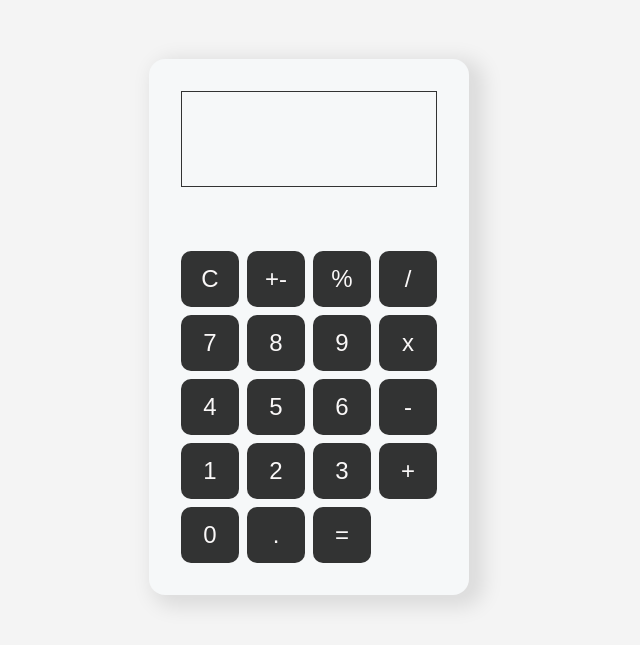
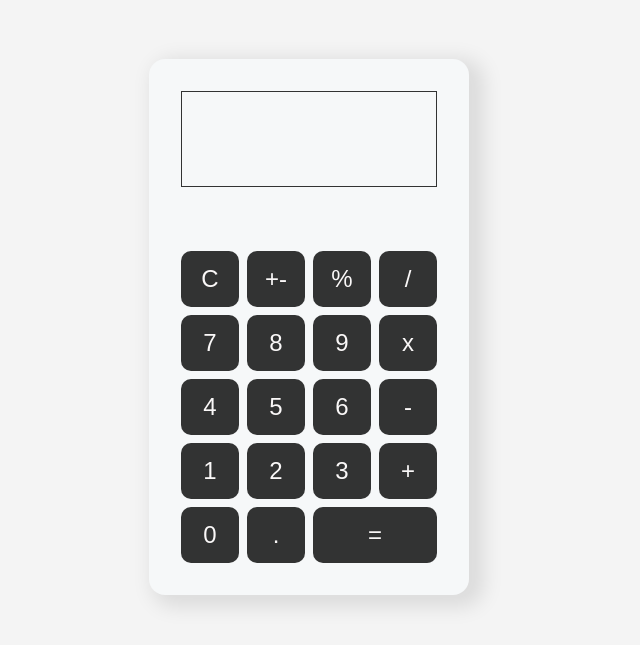
Before and after one commit to wei1009/Calculator, a React (Create React App) app: page / in a window 1280 px wide. Shown: the part 105-750 px from the top of the page, without its empty margins (331-971 px from the left). Built offline with nearby package versions, Linux system fonts and the light colour scheme.

Commit message:
Operator CSS Adjustment

```diff
--- a/src/componets/Button.js
+++ b/src/componets/Button.js
@@ -1,6 +1,13 @@
+function getStyleName(btn){
+    const className = {
+        "=":"equals"
+    }
+    return className[btn]
+}
+
 function Button( {value} ){
     return (
-        <button className= "button">{value}</button>
+        <button className= {`${getStyleName(value)} button`}>{value}</button>
     )
 }
 
--- a/src/index.css
+++ b/src/index.css
@@ -53,3 +53,7 @@
 .button:hover {
   background:#4c4d4d;
 }
+
+.equals {
+  grid-column: 3/5;
+}
```
